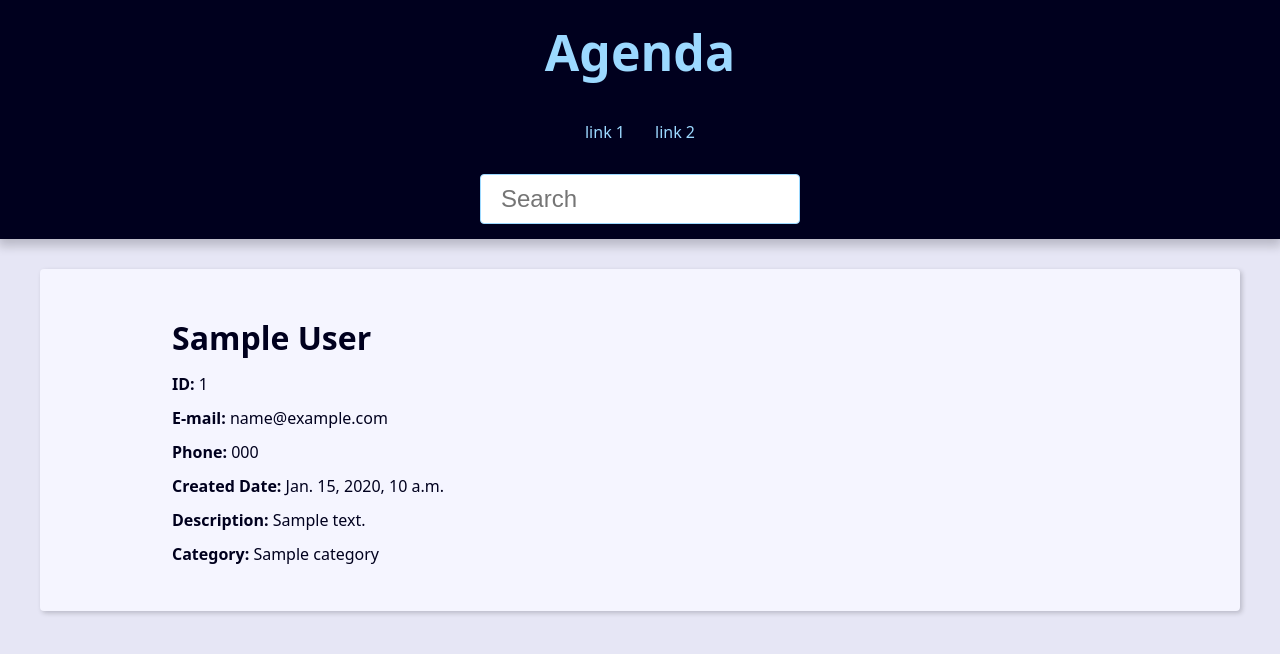
After one commit to arleycodeqa/projeto-agenda, a Django app: page /1/ in a window 1280 px wide. The commit adds this page. Shown: the top 654 px of the page. Run offline with Django 5.2, Linux system fonts and the light colour scheme; tables that the repository leaves empty hold one stand-in row (values such as "Sample post").

Commit message:
Criando header e filtrando busca

```diff
--- a/base_static/global/css/style.css
+++ b/base_static/global/css/style.css
@@ -0,0 +1,314 @@
+:root {
+    --spacing: 1.5rem;
+    --link-dark-color: rgb(0, 83, 134);
+    --link-light-color: rgb(156, 217, 255);
+    --clr-white: rgb(245, 245, 255);
+    --clr-black: rgb(0, 0, 30);
+    --clr-light-gray: rgb(230, 230, 245);
+    --clr-dark-shadow-5: rgba(0, 0, 10, 5%);
+    --clr-dark-shadow-10: rgba(0, 0, 10, 10%);
+    --clr-dark-shadow-20: rgba(0, 0, 10, 20%);
+    --clr-light-shadow-5: rgba(200, 200, 255, 5%);
+    --clr-light-shadow-10: rgba(200, 200, 255, 10%);
+    --clr-light-shadow-20: rgba(200, 200, 255, 20%);
+    --main-page-width: 120rem;
+    --table-min-width: 60rem;
+    --biggest-font-size: 5rem;
+    --bigger-font-size: 4rem;
+    --big-font-size: 3.2rem;
+    --medium-font-size: 2.4rem;
+    --small-font-size: 1.6rem;
+    --smaller-font-size: 1.4rem;
+    --smallest-font-size: 1.2rem;
+    --transition-fast: 300ms;
+    --transition-medium: 600ms;
+    --transition-slow: 1s;
+    --default-border-radius: 4px;
+  }
+
+  *,
+  *::before,
+  *::after {
+    margin: 0;
+    padding: 0;
+    box-sizing: border-box;
+  }
+
+  html {
+    font-size: 62.5%;
+  }
+
+  body {
+    font-family: system-ui, -apple-system, BlinkMacSystemFont, 'Segoe UI', Roboto,
+      Oxygen, Ubuntu, Cantarell, 'Open Sans', 'Helvetica Neue', sans-serif;
+    line-height: 1.5;
+    font-size: var(--small-font-size);
+    color: var(--clr-black);
+    -webkit-font-smoothing: antialiased;
+    background: var(--clr-light-gray);
+  }
+
+  img,
+  svg {
+    display: block;
+    max-width: 100%;
+  }
+
+  .header {
+    background: var(--clr-black);
+    padding: var(--spacing);
+    box-shadow: 0 5px 10px 2px var(--clr-dark-shadow-20);
+    z-index: 1;
+    position: relative;
+  }
+
+  .header-heading {
+    font-size: var(--biggest-font-size);
+    text-align: center;
+  }
+
+  .header-link {
+    color: var(--link-light-color);
+    text-decoration: none;
+    transition: filter var(--transition-fast) ease-in-out;
+  }
+
+  .header-link:hover {
+    filter: brightness(70%);
+  }
+
+  .menu {
+    margin: var(--spacing);
+  }
+
+  .menu-list {
+    list-style: none;
+    display: flex;
+    justify-content: center;
+    flex-flow: row wrap;
+  }
+
+  .menu-link {
+    display: block;
+    padding: var(--spacing);
+    color: var(--link-light-color);
+    text-decoration: none;
+    transition: background-color var(--transition-fast) ease-in-out;
+    border-radius: var(--default-border-radius);
+  }
+
+  .menu-link:hover {
+    background: var(--clr-light-shadow-10);
+  }
+
+  .content {
+    max-width: var(--main-page-width);
+    margin: calc(var(--spacing) * 2) auto;
+    padding: var(--spacing);
+    background: var(--clr-white);
+    box-shadow: 2px 2px 5px var(--clr-dark-shadow-20);
+    border-radius: var(--default-border-radius);
+  }
+
+  .responsive-table {
+    width: 100%;
+    overflow-x: auto;
+  }
+
+  .contacts-table {
+    width: 100%;
+    min-width: var(--table-min-width);
+    border-collapse: collapse;
+  }
+
+  .table-caption {
+    font-size: var(--medium-font-size);
+    font-weight: bold;
+    padding: var(--spacing);
+  }
+
+  .table-row {
+    text-align: left;
+    text-overflow: ellipsis;
+    transition: background-color var(--transition-fast) ease-in-out;
+  }
+
+  .table-row:nth-of-type(2n) {
+    background: var(--clr-dark-shadow-5);
+  }
+
+  .table-row:not(.table-row-header):hover {
+    background: var(--clr-dark-shadow-10);
+  }
+
+  .table-row-header {
+    background: var(--clr-light-gray);
+    color: var(--clr-black);
+  }
+
+  .table-cel,
+  .table-header {
+    padding: var(--spacing);
+  }
+
+  .table-link {
+    color: var(--link-dark-color);
+    transition: color var(--transition-fast) ease-in-out;
+    text-decoration: none;
+  }
+
+  .table-link:hover {
+    color: var(--clr-black);
+  }
+
+  @media (min-width: 600px) {
+    .single-contact {
+      max-width: 80%;
+      margin: calc(var(--spacing) * 2) auto;
+    }
+  }
+
+  .single-contact h1 {
+    margin: 1rem 0;
+  }
+
+  .single-contact p {
+    margin: 1rem 0;
+  }
+
+  .pagination {
+    margin-top: var(--spacing);
+    display: flex;
+    justify-content: center;
+    padding: calc(var(--spacing) * 0.8);
+    font-size: var(--small-font-size);
+  }
+
+  .pagination .step-links {
+    display: flex;
+    gap: calc(var(--spacing) * 0.8);
+  }
+
+  .pagination .step-links a {
+    color: var(--link-dark-color);
+    transition: color var(--transition-fast) ease-in-out;
+    text-decoration: none;
+    display: block;
+  }
+
+  .search {
+    display: flex;
+    justify-content: center;
+  }
+
+  .search-input {
+    font-size: var(--medium-font-size);
+    padding: 1rem 2rem;
+    width: 100%;
+    max-width: 32rem;
+    border-radius: var(--default-border-radius);
+    border: 1px solid var(--link-light-color);
+  }
+
+  .search-input:focus {
+    box-shadow: 0 0 15px var(--link-light-color);
+  }
+
+  .message {
+    max-width: 600px;
+    margin: var(--spacing) auto;
+    margin-top: calc(var(--spacing) * 2);
+    padding: var(--spacing);
+    text-align: center;
+    border-radius: var(--default-border-radius);
+    font-size: var(--smaller-font-size);
+  }
+
+  .message.success {
+    background: rgba(0, 255, 0, 0.3);
+    border: 1px solid rgba(0, 255, 0, 90%);
+  }
+
+  .message.error {
+    background: rgba(255, 0, 0, 0.3);
+    border: 1px solid rgba(255, 0, 0, 90%);
+  }
+
+  .message.warning {
+    background: rgba(255, 255, 0, 0.3);
+    border: 1px solid rgba(255, 255, 0, 90%);
+  }
+
+  .form-wrapper {
+    max-width: 60rem;
+    margin: var(--spacing) auto;
+  }
+
+  .form-content {
+    margin: var(--spacing) 0;
+  }
+
+  .form-group {
+    display: flex;
+    flex-direction: column;
+    padding-bottom: var(--spacing);
+  }
+  .errorlist {
+    list-style: none;
+    font-size: var(--smaller-font-size);
+    color: tomato;
+  }
+  .errorlist.nonfield {
+    color: inherit;
+  }
+
+  .form-group p {
+    margin: 1em 0;
+  }
+
+  .form-group .help-text,
+  .form-group .help-text ~ ul {
+    margin: 0;
+    font-size: var(--smallest-font-size);
+    list-style: none;
+  }
+
+  .form-group input,
+  .form-group textarea,
+  .form-group select {
+    padding: 1rem;
+    border-radius: var(--default-border-radius);
+    border: 1px solid var(--link-dark-color);
+  }
+
+  .form-group input:focus,
+  .form-group textarea:focus,
+  .form-group select:focus {
+    outline: none;
+    box-shadow: 0 0 5px var(--link-dark-color);
+  }
+
+  .form-group label {
+    font-size: var(--smaller-font-size);
+  }
+
+  .btn {
+    background-color: var(--link-dark-color);
+    color: var(--clr-white);
+    font-weight: bold;
+    border: none;
+    padding: 1rem 2rem;
+    border-radius: var(--default-border-radius);
+    cursor: pointer;
+    transition: filter var(--transition-fast) ease-in-out;
+  }
+
+  .btn:hover {
+    filter: brightness(90%);
+  }
+
+  .btn:focus,
+  .btn:active {
+    filter: brightness(80%);
+    box-shadow: 0 0 5px var(--link-dark-color);
+  }
--- a/base_templates/global/base.html
+++ b/base_templates/global/base.html
@@ -1,12 +1,13 @@
-{% load static %}<!DOCTYPE html>
+<!DOCTYPE html>
 <html lang="en">
 <head>
-    <meta charset="UTF-8">
-    <meta name="viewport" content="width=device-width, initial-scale=1.0">
-    <link rel="stylesheet" href="{% static 'global/css/style.css' %}">
-    <title>Document</title>
+    {% include 'global/partials/_head.html' %}
 </head>
 <body>
-    <h1>QUALQUER</h1>
+    {% include 'global/partials/_header.html' %}
+    <main class="content">
+        {% block content %}{% endblock content %}
+    </main>
+
 </body>
 </html>
--- /dev/null
+++ b/base_templates/global/partials/_head.html
@@ -0,0 +1,6 @@
+{% load static %}
+<meta charset="UTF-8">
+<meta http-equiv="X-UA-Compatible" content="IE=edge">
+<meta name="viewport" content="width=device-width, initial-scale=1.0">
+<link rel="stylesheet" href="{% static 'global/css/style.css' %}">
+<title>{{ site_title }}Agenda</title>
--- /dev/null
+++ b/base_templates/global/partials/_header.html
@@ -0,0 +1,29 @@
+<header class="header">
+    <h1 class="header-heading">
+        <a href="{% url 'contact:index' %}" class="header-link">
+            Agenda
+        </a>
+    </h1>
+
+    <nav class="menu">
+        <ul class="menu-list">
+            <li class="menu-item">
+                <a href="" class="menu-link">
+                    link 1
+                </a>
+            </li>
+            <li class="menu-item">
+                <a href="" class="menu-link">
+                    link 2
+                </a>
+            </li>
+        </ul>
+    </nav>
+
+    <div class="search">
+        <form action="{% url 'contact:search' %}" method="GET">
+            <input type="text" class="search-input" placeholder="Search" id="search" name="q">
+        </form>
+    </div>
+
+</header>
--- a/contact/models.py
+++ b/contact/models.py
@@ -1,5 +1,16 @@
 from django.db import models
 from django.utils import timezone
+from django.contrib.auth.models import User
+
+class Category(models.Model):
+    class Meta:
+        verbose_name = 'Category'
+        verbose_name_plural = 'Categories'
+
+    name = models.CharField(max_length=50)
+
+    def __str__(self) -> str:
+        return self.name
 
 class Contact(models.Model):
     first_name = models.CharField(max_length=50)
@@ -10,6 +21,16 @@ class Contact(models.Model):
     description = models.TextField(blank=True)
     show = models.BooleanField(default=True)
     picture = models.ImageField(blank=True, upload_to='pictures/%Y/%m')
+    category = models.ForeignKey(
+        Category,
+        on_delete=models.SET_NULL,
+        blank=True, null=True
+    )
+    Owner = models.ForeignKey(
+        User,
+        on_delete=models.SET_NULL,
+        blank=True, null=True
+    )
 
     def __str__(self) -> str:
         return f'{self.first_name} {self.last_name}'
--- /dev/null
+++ b/contact/templates/contact/contact.html
@@ -0,0 +1,15 @@
+{% extends "global/base.html" %}
+
+{% block content %}
+  <div class="single-contact">
+    <h1 class="single-contact-name">
+      {{ contact.first_name }} {{ contact.last_name }}
+    </h1>
+    <p><b>ID:</b> {{ contact.id }}</p>
+    <p><b>E-mail:</b> {{ contact.email }}</p>
+    <P><b>Phone:</b> {{ contact.phone }}</p>
+    <p><b>Created Date:</b> {{ contact.created_date }}</p>
+    <p><b>Description:</b> {{ contact.description }}</p>
+    <p><b>Category:</b> {{ contact.category.name }}</p>
+  </div>
+{% endblock content %}
--- a/contact/urls.py
+++ b/contact/urls.py
@@ -4,5 +4,7 @@ from contact import views
 app_name = 'contact'
 
 urlpatterns = [
+    path('<int:contact_id>/', views.contact, name='contact'),
+    path('search/', views.search, name='search'),
     path('', views.index, name='index'),
 ]
--- /dev/null
+++ b/contact/views/__init__.py
@@ -0,0 +1 @@
+from .contact_views import *
--- /dev/null
+++ b/contact/views/contact_views.py
@@ -0,0 +1,59 @@
+from django.shortcuts import render, get_object_or_404, redirect
+from contact.models import Contact
+from django.db.models import Q
+
+
+
+def index(request):
+    contacts = Contact.objects.filter(show=True).order_by('-id')
+
+    context = {
+        'contacts': contacts,
+        'site_title': 'Contatos - '
+    }
+
+    return render(
+        request,
+        'contact/index.html',
+        context
+    )
+
+def search(request):
+    search_value = request.GET.get('q', '').strip()
+
+    if search_value == '':
+        return redirect('contact:index')
+
+    contacts = Contact.objects.filter(show=True)\
+        .filter(Q(first_name__icontains=search_value) |
+                Q(last_name__icontains=search_value) |
+                Q(phone__icontains=search_value) |
+                Q(email__icontains=search_value)).order_by('-id')
+    context = {
+        'contacts': contacts,
+        'site_title': 'Contatos - '
+    }
+
+    return render(
+        request,
+        'contact/index.html',
+        context
+    )
+
+
+def contact(request, contact_id):
+  # single_contact = Contact.objects.filter(pk=contact_id).first()
+    single_contact = get_object_or_404(Contact, pk=contact_id, show=True)
+
+    site_title = f'{single_contact.first_name} {single_contact.last_name} - '
+
+    context = {
+        'contact': single_contact,
+        'site_title': site_title
+    }
+
+    return render(
+        request,
+        'contact/contact.html',
+        context
+    )
--- a/project/settings.py
+++ b/project/settings.py
@@ -131,3 +131,8 @@ MEDIA_ROOT = BASE_DIR / 'media'
 # https://docs.djangoproject.com/en/5.0/ref/settings/#default-auto-field
 
 DEFAULT_AUTO_FIELD = 'django.db.models.BigAutoField'
+
+try:
+    from project.local_settings import *
+except ImportError:
+    ...
```
Also changed, not shown: contact/admin.py (+7 -2 lines), contact/templates/contact/index.html (+44 -0 lines), contact/views.py (deleted, +0 -8 lines), utils/create_contacts.py (added, +59 -0 lines), contact/migrations/0003_category_contact_category.py (added), contact/migrations/0004_alter_category_options_contact_owner.py (added), 1 other file.
